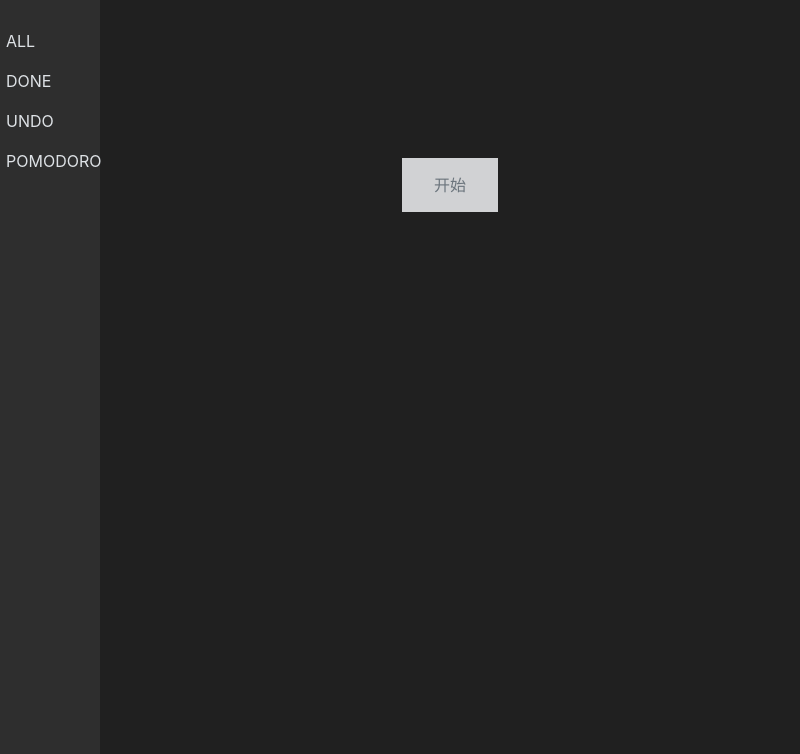
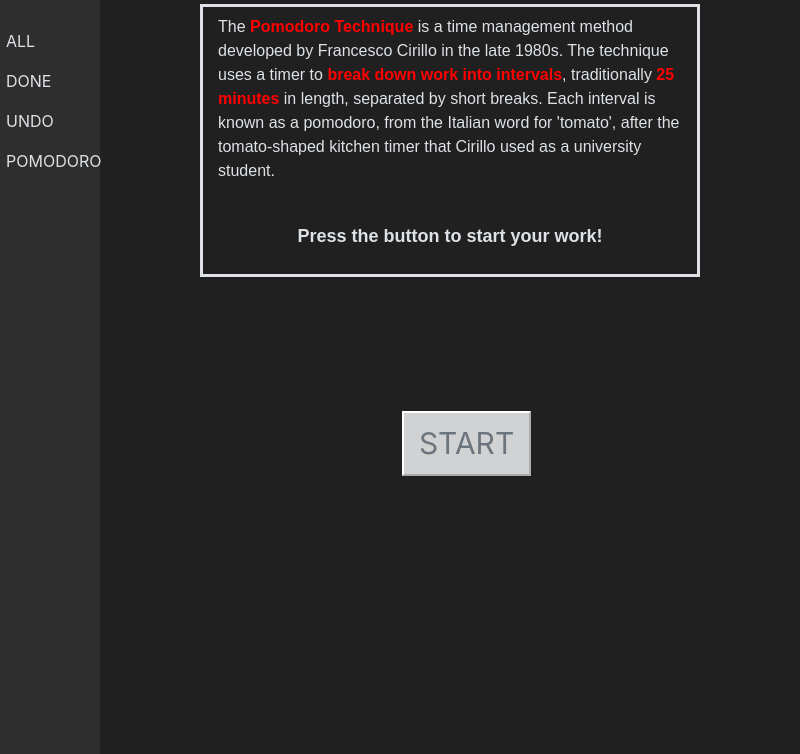
Before and after one commit to ttzztztz/SSE_201906, an Electron app: page countTime.html in a window 800 px wide. Shown: the part 46-800 px from the top of the page. Drawn offline with Linux system fonts and the light colour scheme.

Commit message:
Update countTime.html

```diff
--- a/countTime.html
+++ b/countTime.html
@@ -10,7 +10,7 @@
         <meta charset="utf-8">
         <script>
         function countTime(){
-            var min=0,second=10;
+            var min=25,second=1;
             var timer=setInterval(function(){
                 if(second==0){
                         second=60;
@@ -19,6 +19,8 @@
            document.querySelector("#textStyle").innerHTML = min + ":" + second;
            document.querySelector("#textStyle").classList.add("TextStyle");
            document.querySelector(".buttonStyle").style.display="none";
+           document.querySelector("#text").style.display="none";
+
 
 
 
@@ -51,28 +53,53 @@
             }
 
 
+
                 .buttonStyle {
                     display: block;
                     position: relative;
                     left: 400px;
-                    top: 200px;
+                    top: 180px;
                     background-color: #d1d2d4;
-                    border: none;
+                    border-width:2px;
+                    border-color: white;
                     color: #6c757d;
-                    padding: 15px 32px;
+                    padding: 8px 15px;
                     text-align: center;
                     text-decoration: none;
                     display: inline-block;
-                    font-size: 16px;
+                    font-size: 30px;
                     margin: 4px 2px;
                     cursor: pointer;
+                }
+                #text{
+                    border-style: solid;
+                    border-width:medium;
+                    width:500px;
+                    position:relative;
+                    left:200px;
+                    top:50px;
+                    font-family: 'Source Sans Pro', sans-serif;
+                    font-size: 12pt;
+                    padding: 8px 15px;
                 }
                 </style>
     </head>
     <body onload="countTime">
+        <div id="text">
+            <p>The<b style="color: red"> Pomodoro Technique </b>is a time management method developed by Francesco Cirillo in the late 1980s.
+                The technique uses a timer to <b style="color: red">break down work into intervals</b>,
+                traditionally <b style="color: red">25 minutes</b> in length,
+                 separated by short breaks.
+                 Each interval is known as a pomodoro,
+                 from the Italian word for 'tomato',
+                  after the tomato-shaped kitchen timer that Cirillo used as a university student.
+                </p></br>
+                <p style="text-align: center;font-size: large"><b>Press the button to start your work!</b></p>
+        </div>
+
         <div id="nav-bar-container"></div>
         <div id="textStyle"></div>
-        <input type="button" class="buttonStyle" onclick="countTime()" value="开始">
+        <input type="button" class="buttonStyle" onclick="countTime()" value="START">
         <script src="./js/jquery.min.js"></script>
         <script src="./js/bootstrap.min.js"></script>
         <script src="./js/render_navbar.js"></script>
```
